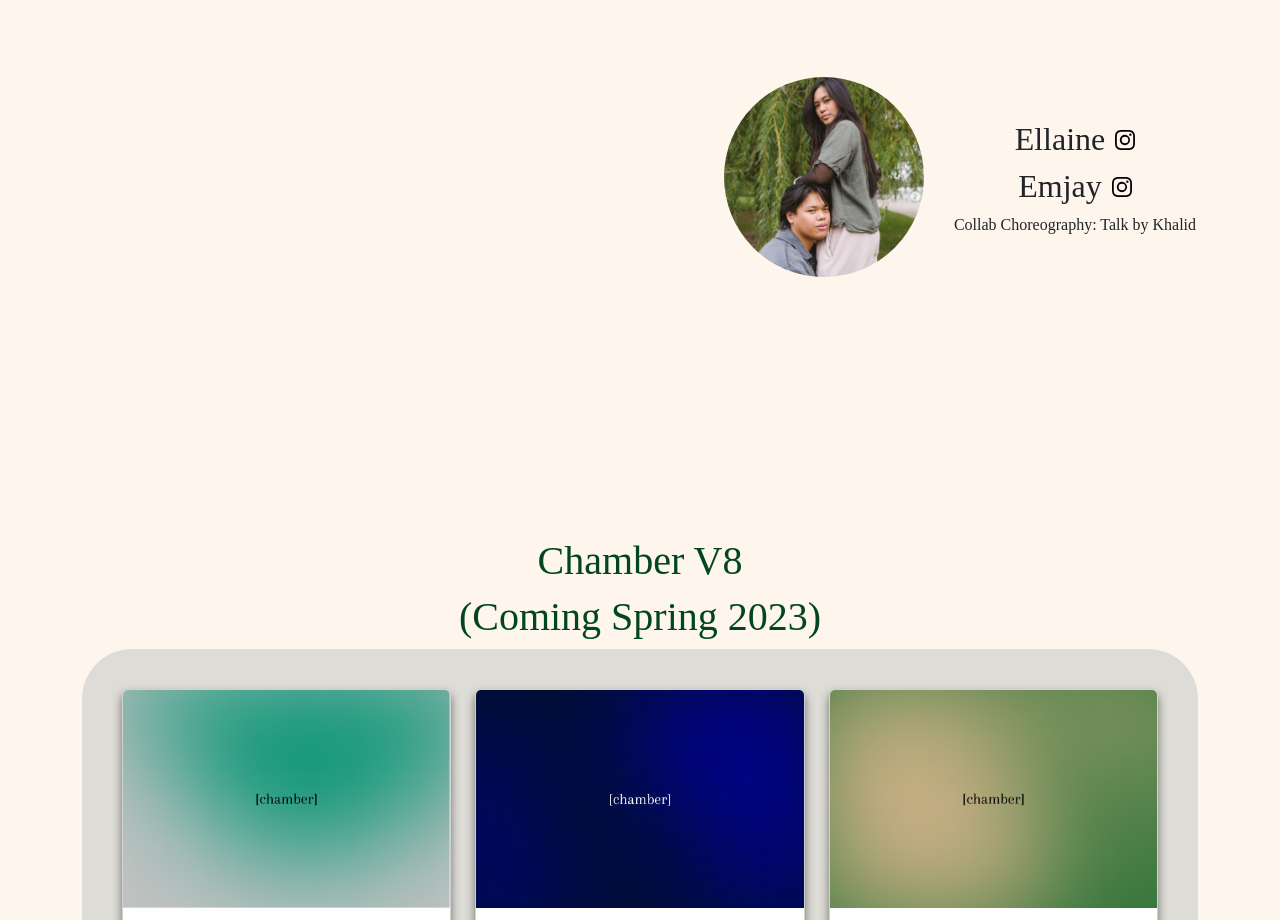
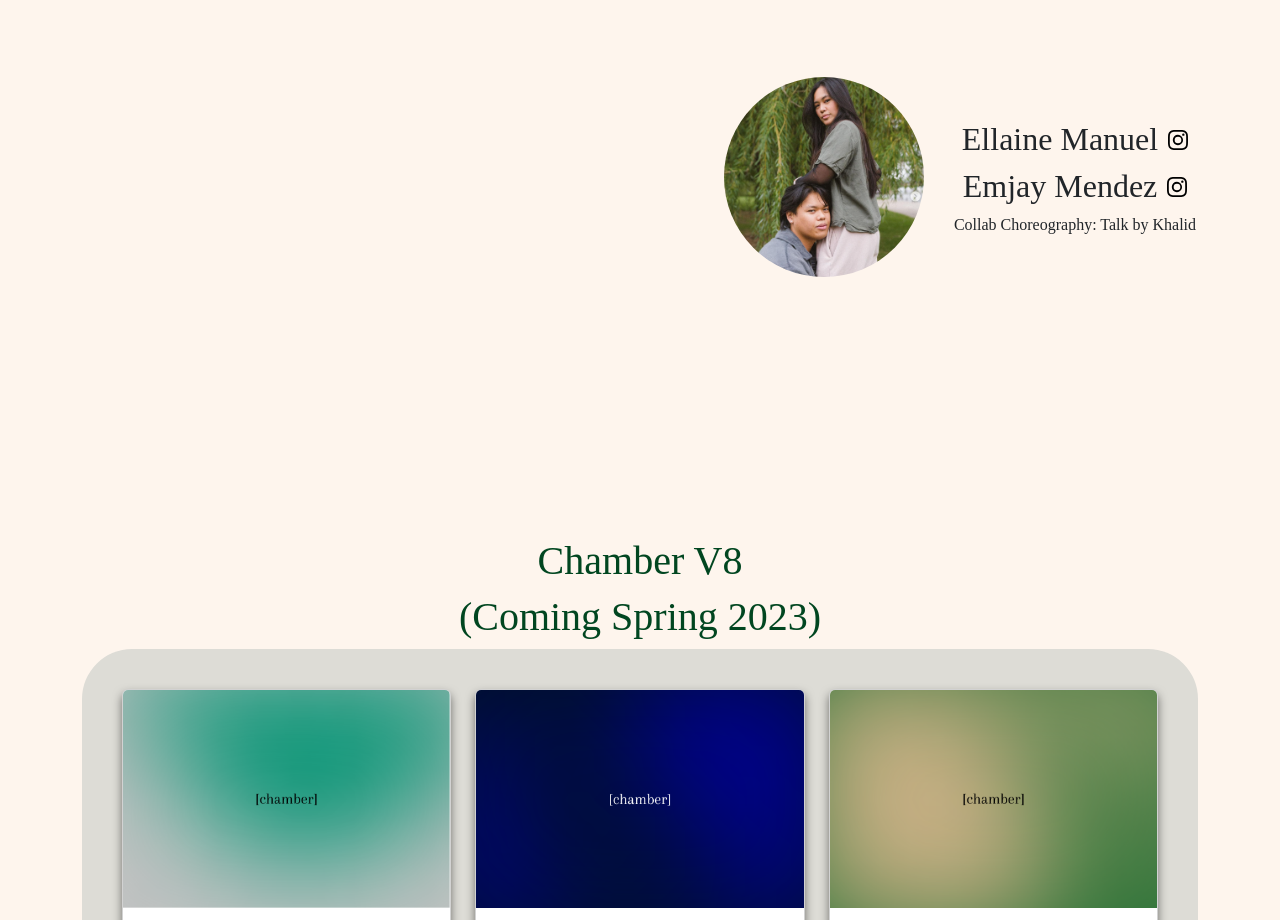
Before and after one commit to MikeSanDev/Chamber, a React (Create React App) app in the folder chamber_io/: page / in a window 1280 px wide. Shown: the part 2500-3420 px from the top of the page. Built offline with nearby package versions, Linux system fonts and the light colour scheme; a web font is replaced by a local one.

Commit message:
name changed on the teachers column

```diff
--- a/chamber_io/src/components/Body/Slider.js
+++ b/chamber_io/src/components/Body/Slider.js
@@ -212,13 +212,13 @@ function Slider()  {
         <div className='card-info'>
         <div className='info-text-link e_m_block'>
         <div className='e_m_tag1'>
-          <h2>Ellaine</h2>
+          <h2>Ellaine Manuel</h2>
             <a class="footer_link" href="https://www.instagram.com/ellaine.manuel/" target="_blank" rel="noopener noreferrer">
               <BsInstagram className='insta_icon' />
             </a>
         </div>
         <div className='e_m_tag2'>
-          <h2>Emjay</h2>
+          <h2>Emjay Mendez</h2>
           <a class="footer_link" href="https://www.instagram.com/emjaymendez/" target="_blank" rel="noopener noreferrer">
             <BsInstagram className='insta_icon' />
           </a>
```
